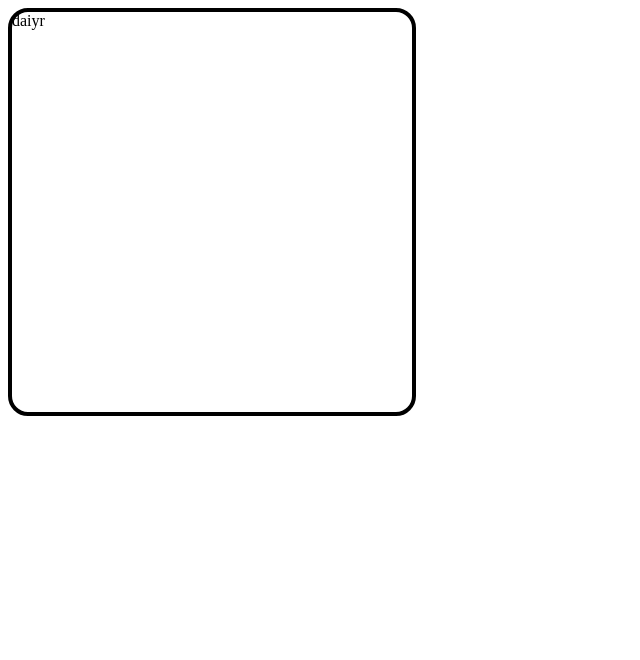
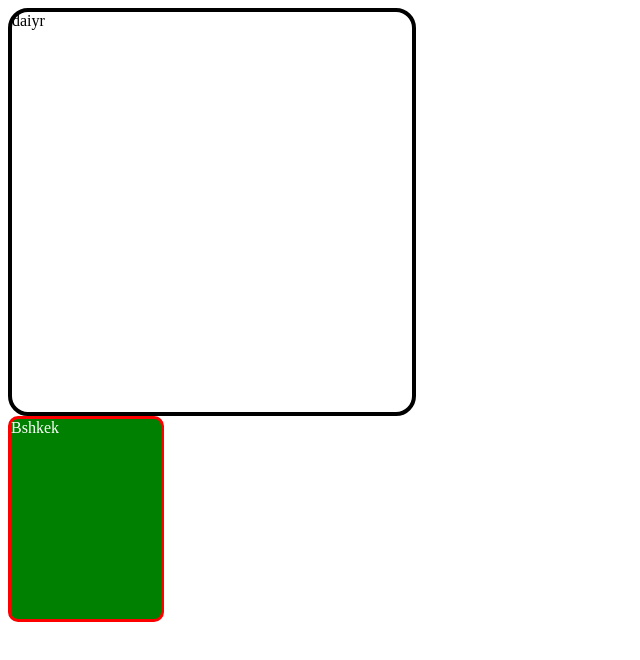
Before and after one commit to nuraziz0330/A-21-project, a plain HTML site: page index.html in a window 1280 px wide. Shown: the whole page, without its empty margins (0-640 px from the left). Drawn offline with Linux system fonts and the light colour scheme.

Commit message:
add item

```diff
--- a/index.html
+++ b/index.html
@@ -9,6 +9,8 @@
 <body>
     <div class="box"></div>
 
+    <div class="item">Okurmen</div>
+
 
 
     <script src="index.js"></script>
--- a/index.js
+++ b/index.js
@@ -1,3 +1,6 @@
 let box = document.querySelector(".box")
 
 box.innerHTML = "daiyr"
+
+let item = document.querySelector(".item")
+item.innerHTML ="Bshkek"
--- a/style.css
+++ b/style.css
@@ -4,3 +4,11 @@
     border: 4px solid black;
     border-radius: 20px;
 }
+.item{
+    width: 150px;
+    height: 200px;
+    background-color: green;
+    color: #fff;
+    border-radius: 10px;
+    border: 3px red solid;
+}
```
